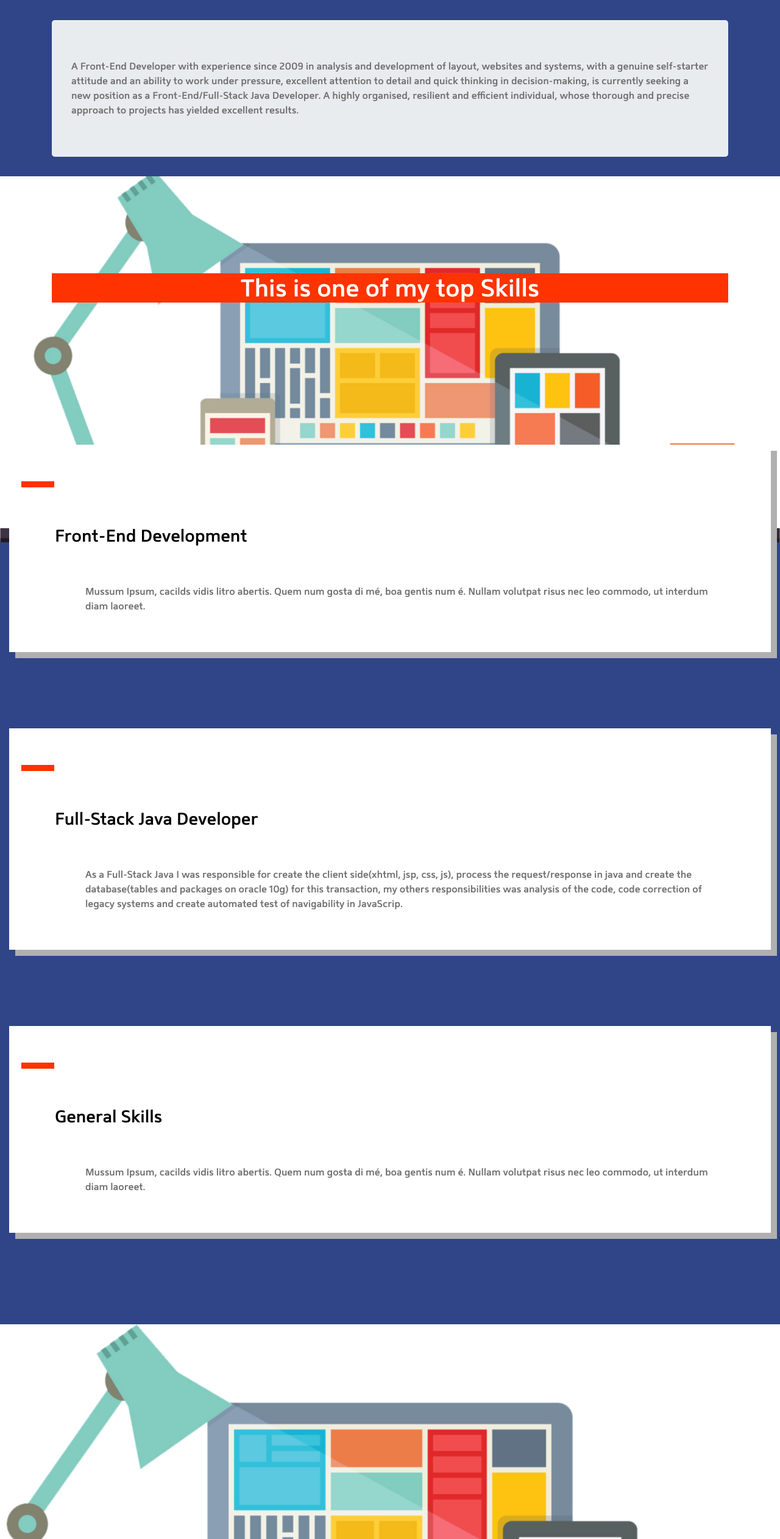
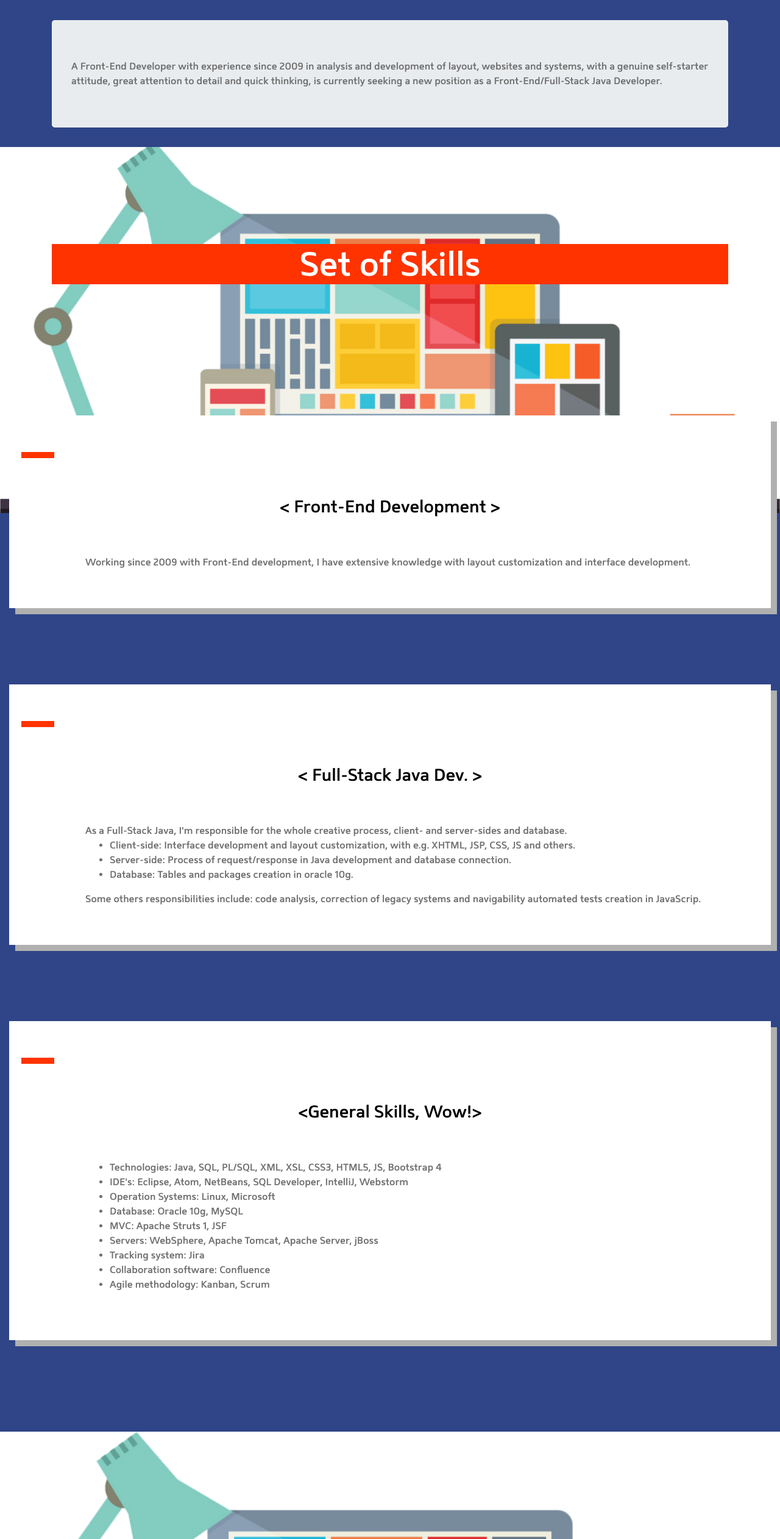
Before and after one commit to vrealtiago/Projects, a plain HTML site: page site/sites/realtgo/index.html in a window 1280 px wide. Shown: the part 817-3340 px from the top of the page at 61% size. Drawn offline with nearby package versions, Linux system fonts and the light colour scheme.

Commit message:
Text update and contact adjustment

```diff
--- a/site/sites/realtgo/css/main.less
+++ b/site/sites/realtgo/css/main.less
@@ -76,7 +76,6 @@ body{
     width: 100%;
     height: auto;
   }
-
 }
 
 //Mobile
@@ -117,6 +116,11 @@ body{
       margin-top: 40px;
       box-shadow: 10px 10px #b0b0b0;
     }
+    .iconVisual{
+      font-size:55px;
+      color:#FFF;
+      margin: 25%;
+    }
   }
 
   .boxP{
@@ -131,10 +135,10 @@ body{
     align-items: center;
   }
 
-  .iconVisual{
-    font-size:35px;
-    color:#FFF;
-    margin: 10%;
+  .iconVisual {
+    font-size: 55px;
+    color: #FFF;
+    margin: 0 50px 0 0;
   }
 
   .boxTit{
@@ -187,8 +191,8 @@ span{
 
 .flex-container > div > h3{
   color: #000;
-  text-align: left;
-  margin: 5% 0 0 6%;
+  text-align: center;
+  margin: 5% 0 0 0;
 
 }
 
@@ -217,6 +221,7 @@ span{
   text-align: center;
   color: #FFFFFF;
   background-color: @secColor;
+  font-size: 55px;
 }
 
 .titTxt{
@@ -282,7 +287,7 @@ span{
 
 //Skype effect
 
-#skypebtn {
+#skypeId {
   visibility: hidden;
   min-width: 250px;
   margin-left: -125px;
@@ -298,7 +303,7 @@ span{
   font-size: 17px;
 }
 
-#skypebtn.show {
+#skypeId.show {
   visibility: visible;
   -webkit-animation: fadein 0.5s, fadeout 2.5s 3.5s;
   animation: fadein 0.5s, fadeout 2.5s 3.5s;
--- a/site/sites/realtgo/index.html
+++ b/site/sites/realtgo/index.html
@@ -29,15 +29,13 @@
         </header>
         <section class="container">
             <div class="jumbotron">
-                <span>
-                    A Front-End Developer with experience since 2009 in analysis and development of layout, websites and systems, with a genuine self-starter attitude and an ability to work under pressure, excellent attention to detail and quick thinking in decision-making, is currently seeking a new position as a Front-End/Full-Stack Java Developer. A highly organised, resilient and efficient individual, whose thorough and precise approach to projects has yielded excellent results.
-                </span>
+                <span>A Front-End Developer with experience since 2009 in analysis and development of layout, websites and systems, with a genuine self-starter attitude, great attention to detail and quick thinking, is currently seeking a new position as a Front-End/Full-Stack Java Developer.</span>
             </div>
         </section>
         <div class="para02" id="para02">
             <section class="container">
                 <div class="boxContent">
-                    <h1 class="tit2">This is one of my top Skills</h1>
+                    <h1 class="tit2">Set of Skills</h1>
                 </div>
             </section>
         </div>
@@ -45,21 +43,37 @@
             <div class="boxContent boxP">
                 <div class="flex-container">
                     <div>
-                        <h3>Front-End Development</h3>
+                        <h3>&#60; Front-End Development &#62;</h3>
                         <div class="boxTxt">
-                            <span>Mussum Ipsum, cacilds vidis litro abertis. Quem num gosta di mé, boa gentis num é. Nullam volutpat risus nec leo commodo, ut interdum diam laoreet.</span>
+                            <span>Working since 2009 with Front-End development, I have extensive knowledge with layout customization and interface development.</span>
                         </div>
                     </div>
                     <div>
-                        <h3>Full-Stack Java Developer</h3>
+                        <h3>&#60; Full-Stack Java Dev. &#62;</h3>
                         <div class="boxTxt">
-                            <span>As a Full-Stack Java I was responsible for create the client side(xhtml, jsp, css, js), process the request/response in java and create the database(tables and packages on oracle 10g) for this transaction, my others responsibilities was analysis of the code, code correction of legacy systems and create automated test of navigability in JavaScrip.</span>
+                            <span>As a Full-Stack Java, I'm responsible for the whole creative process, client- and server-sides and database.</span>
+                            <ul>
+                                <li>Client-side: Interface development and layout customization, with e.g. XHTML, JSP, CSS, JS and others.</li>
+                                <li>Server-side: Process of request/response in Java development and database connection.</li>
+                                <li>Database: Tables and packages creation in oracle 10g.</li>
+                            </ul>
+                            <span>Some others responsibilities include: code analysis, correction of legacy systems and navigability automated tests creation in JavaScrip.</span>
                         </div>
                     </div>
                     <div>
-                        <h3>General Skills</h3>
+                        <h3>&#60;General Skills, Wow!&#62;</h3>
                         <div class="boxTxt">
-                            <span>Mussum Ipsum, cacilds vidis litro abertis. Quem num gosta di mé, boa gentis num é. Nullam volutpat risus nec leo commodo, ut interdum diam laoreet.</span>
+                            <ul>
+                                <li>Technologies: Java, SQL, PL/SQL, XML, XSL, CSS3, HTML5, JS, Bootstrap 4</li>
+                                <li>IDE's: Eclipse, Atom, NetBeans, SQL Developer, IntelliJ, Webstorm</li>
+                                <li>Operation Systems: Linux, Microsoft</li>
+                                <li>Database: Oracle 10g, MySQL</li>
+                                <li>MVC: Apache Struts 1, JSF</li>
+                                <li>Servers: WebSphere, Apache Tomcat, Apache Server, jBoss</li>
+                                <li>Tracking system: Jira</li>
+                                <li>Collaboration software: Confluence</li>
+                                <li>Agile methodology: Kanban, Scrum</li>
+                            </ul>
                         </div>
                     </div>
                 </div>
@@ -95,18 +109,19 @@
                     <i class="fab fa-stack-overflow iconVisual"></i>
                 </a>
 
-                <i class="fab fa-skype iconVisual" onclick="myFunction()"></i>
-                <div id="skypebtn">My Skype ID: tiago.villa.real</div>
-                <script>
-                    function myFunction() {
-                        var x = document.getElementById("skypebtn")
-                        x.className = "show";
-                        setTimeout(function(){ x.className = x.className.replace("show", ""); }, 4000);
-                    }
-                </script>
+                <a href="#skypeId">
+                    <i class="fab fa-skype iconVisual" onclick="skypeBtn()"></i>
+                    <div id="skypeId">My Skype ID: tiago.villa.real</div>
+                    <script>
+                        function skypeBtn() {
+                            var x = document.getElementById("skypeId")
+                            x.className = "show";
+                            setTimeout(function(){ x.className = x.className.replace("show", ""); }, 4000);
+                        }
+                    </script>
+                </a>
             </div>
         </section>
-
         <footer>
             <script src="js/main.js"></script>
         </footer>
```
Also changed, not shown: site/sites/realtgo/css/main.css.
